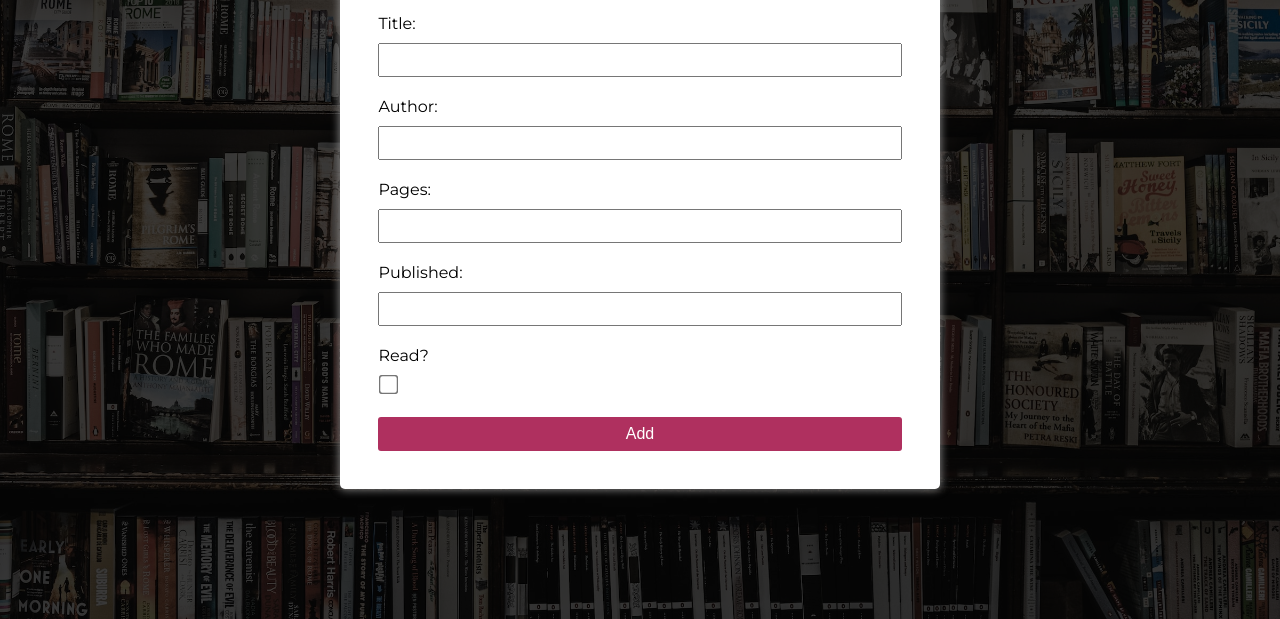
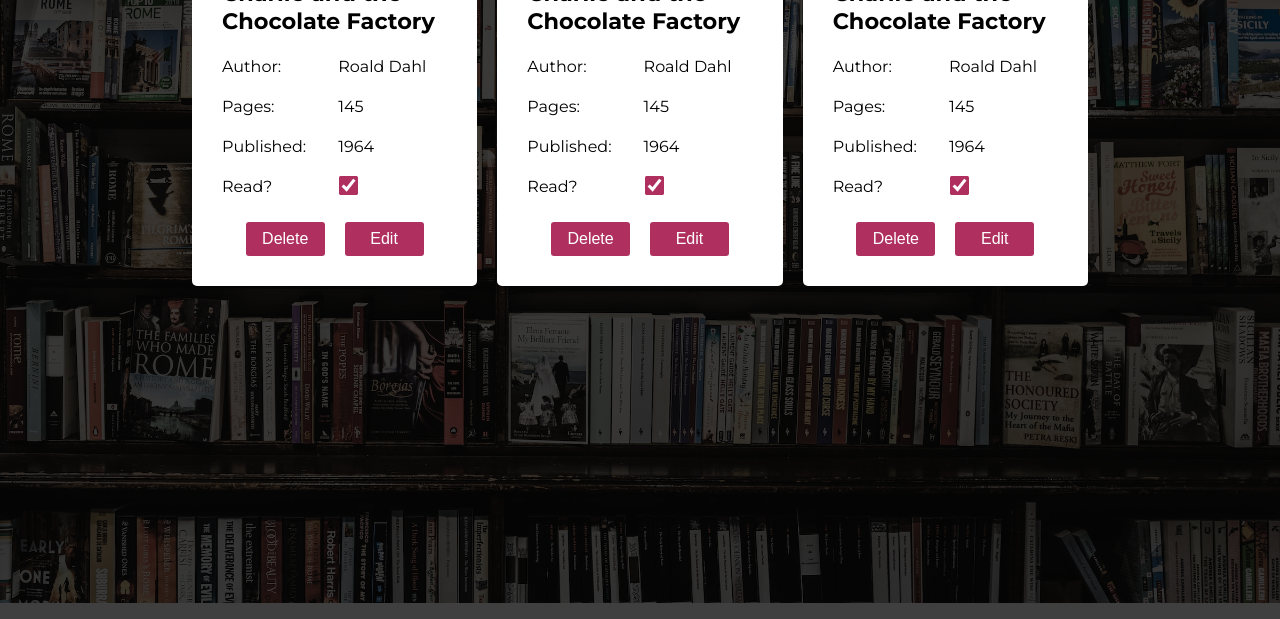
Before and after one commit to RimaSem/library, a plain HTML site: page index.html in a window 1280 px wide. Shown: the part 197-816 px from the top of the page. Drawn offline with Linux system fonts and the light colour scheme.

Commit message:
Create book card section

```diff
--- a/index.html
+++ b/index.html
@@ -15,7 +15,77 @@
         <img src="img/plus-box.svg" width="20px" height="20px" /> Add book
       </button>
     </header>
-    <main>
+    <div class="books">
+      <div class="book-card">
+        <h2>Charlie and the Chocolate Factory</h2>
+        <div class="card-content">
+          <div class="card-content-left">
+            <div class="book-title">Author:</div>
+            <div class="book-pages">Pages:</div>
+            <div class="book-published">Published:</div>
+            <div class="book-read">Read?</div>
+          </div>
+          <div class="card-content-right">
+            <div>Roald Dahl</div>
+            <div>145</div>
+            <div>1964</div>
+            <input class="book-card-checkbox" type="checkbox" checked="" />
+          </div>
+        </div>
+        <div class="book-card-buttons">
+          <button class="">Delete</button>
+          <button class="">Edit</button>
+        </div>
+      </div>
+
+      <div class="book-card">
+        <h2>Charlie and the Chocolate Factory</h2>
+        <div class="card-content">
+          <div class="card-content-left">
+            <div class="book-title">Author:</div>
+            <div class="book-pages">Pages:</div>
+            <div class="book-published">Published:</div>
+            <div class="book-read">Read?</div>
+          </div>
+          <div class="card-content-right">
+            <div>Roald Dahl</div>
+            <div>145</div>
+            <div>1964</div>
+            <input class="book-card-checkbox" type="checkbox" checked="" />
+          </div>
+        </div>
+        <div class="book-card-buttons">
+          <button class="">Delete</button>
+          <button class="">Edit</button>
+        </div>
+      </div>
+
+      <div class="book-card">
+        <h2>Charlie and the Chocolate Factory</h2>
+        <div class="card-content">
+          <div class="card-content-left">
+            <div class="book-title">Author:</div>
+            <div class="book-pages">Pages:</div>
+            <div class="book-published">Published:</div>
+            <div class="book-read">Read?</div>
+          </div>
+          <div class="card-content-right">
+            <div>Roald Dahl</div>
+            <div>145</div>
+            <div>1964</div>
+            <input class="book-card-checkbox" type="checkbox" checked="" />
+          </div>
+        </div>
+        <div class="book-card-buttons">
+          <button class="">Delete</button>
+          <button class="">Edit</button>
+        </div>
+      </div>
+
+      <!-- <div class="plus-card">
+        <img src="img/plus-box.svg" alt="add-book box" width="30px" />
+      </div> -->
+    </div>
     <div class="form-container">
       <div class="form-header">
         <div class="form-title">Add a new book</div>
@@ -35,6 +105,5 @@
         <button type="button" class="add-btn">Add</button>
       </form>
     </div>
-    </main>
   </body>
 </html>
--- a/styles.css
+++ b/styles.css
@@ -1,24 +1,27 @@
 @import url("https://fonts.googleapis.com/css2?family=Montserrat:wght@100;200;300;400;500;600;700;800&family=Oleo+Script:wght@400;700&family=Roboto:wght@100;300;400;500;700&display=swap");
 
 body {
-  height: 100vh;
+  margin: 0px;
+  width: 100vw;
   background-image: url("img/book-shelf.jpg");
   background-size: cover;
   background-color: rgb(63, 63, 63);
   background-blend-mode: multiply;
   display: flex;
+  flex-direction: column;
   justify-content: center;
   align-items: center;
   font-family: "Montserrat", sans-serif;
 }
 
+/* Header section */
+
 header {
+  width: 70%;
   color: white;
   display: flex;
-  align-self: flex-start;
   justify-content: space-between;
   align-items: center;
-  flex: 1;
   margin: 5vh 16vw;
   color: #ffffff;
   gap: 2rem;
@@ -54,14 +57,69 @@ header button:active {
   background-color: #af305f;
 }
 
-@media only screen and (max-width: 600px) {
-  header {
-    justify-content: center;
-    align-items: center;
-    gap: 2rem;
-    flex-wrap: wrap;
-  }
+/* Main content section */
+
+.books {
+  width: 70%;
+  display: grid;
+  grid-template-columns: repeat(auto-fit, minmax(250px, 0.95fr));
+  grid-template-rows: auto;
+  gap: 20px;
 }
+
+.book-card {
+  flex: 1;
+  box-sizing: border-box;
+  background-color: #fff;
+  padding: 30px;
+  border-radius: 5px;
+  margin-bottom: 1rem;
+}
+
+.book-card h2 {
+  font-size: 1.4rem;
+  margin: 0px;
+  padding-bottom: 12px;
+}
+
+.card-content {
+  line-height: 2.5rem;
+  display: flex;
+  gap: 2rem;
+}
+
+.book-card-buttons {
+  display: flex;
+  gap: 20px;
+  justify-content: center;
+  margin-top: 6%;
+}
+
+.book-card-buttons button {
+  padding: 8px 8px;
+  background-color: #af305f;
+  font-size: 1rem;
+  color: #fff;
+  border: 0;
+  border-radius: 3px;
+  cursor: pointer;
+  width: 35%;
+}
+
+.plus-card {
+  background-color: #fff4;
+  padding: 20px;
+  border-radius: 5px;
+  width: 100%;
+  min-height: 260px;
+  display: flex;
+  justify-content: center;
+  align-items: center;
+  color: #54545455;
+  cursor: pointer;
+}
+
+/* Form section */
 
 .form-container {
   box-sizing: border-box;
@@ -77,7 +135,7 @@ header button:active {
   top: 50%;
   left: 50%;
   transform: translate(-50%, -50%);
-  /* display: none; */
+  display: none;
 }
 
 .form-container img {
@@ -136,3 +194,22 @@ label {
 .add-btn:active {
   background-color: #af305f;
 }
+
+/* Resizing for smaller devices */
+
+@media only screen and (max-width: 600px) {
+  header {
+    justify-content: center;
+    align-items: center;
+    gap: 2rem;
+    flex-wrap: wrap;
+  }
+
+  .books {
+    width: 90%;
+    display: flex;
+    flex-direction: column;
+    align-items: center;
+    justify-content: center;
+  }
+}
```
Lines whose indentation alone changed are shown as unchanged.
